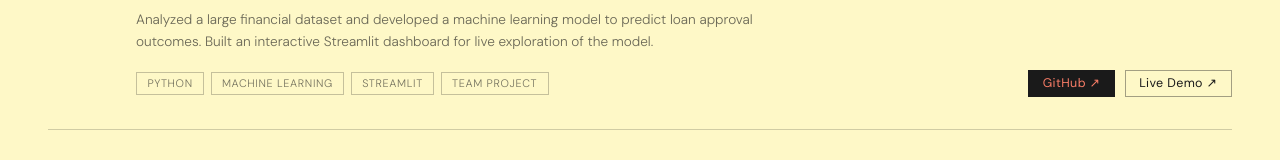
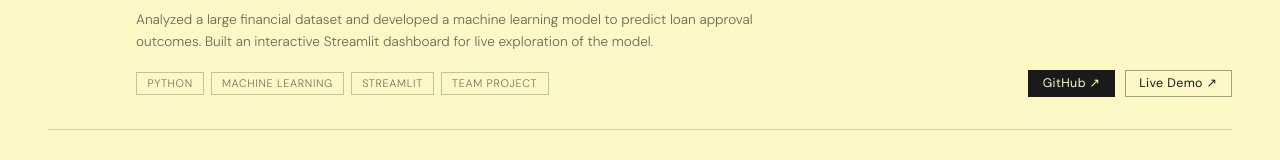
Before and after one commit to sageskim/sage-portfolio, a Next.js app: page /projects in a window 1280 px wide. In both pictures the pointer is over the link 1071 px from the left and 492 px from the top of the page. Shown: the part 409-569 px from the top of the page. Built offline with nearby package versions, Linux system fonts and the light colour scheme.

Commit message:
Update globals.css

```diff
--- a/app/globals.css
+++ b/app/globals.css
@@ -316,7 +316,7 @@ ul { list-style: none; }
 }
 .project-link-btn:hover {
   background: #1a1a1a;
-  color: #F97D67;
+  color: #FEF8C7;
   border-color: #1a1a1a;
 }
 
```
